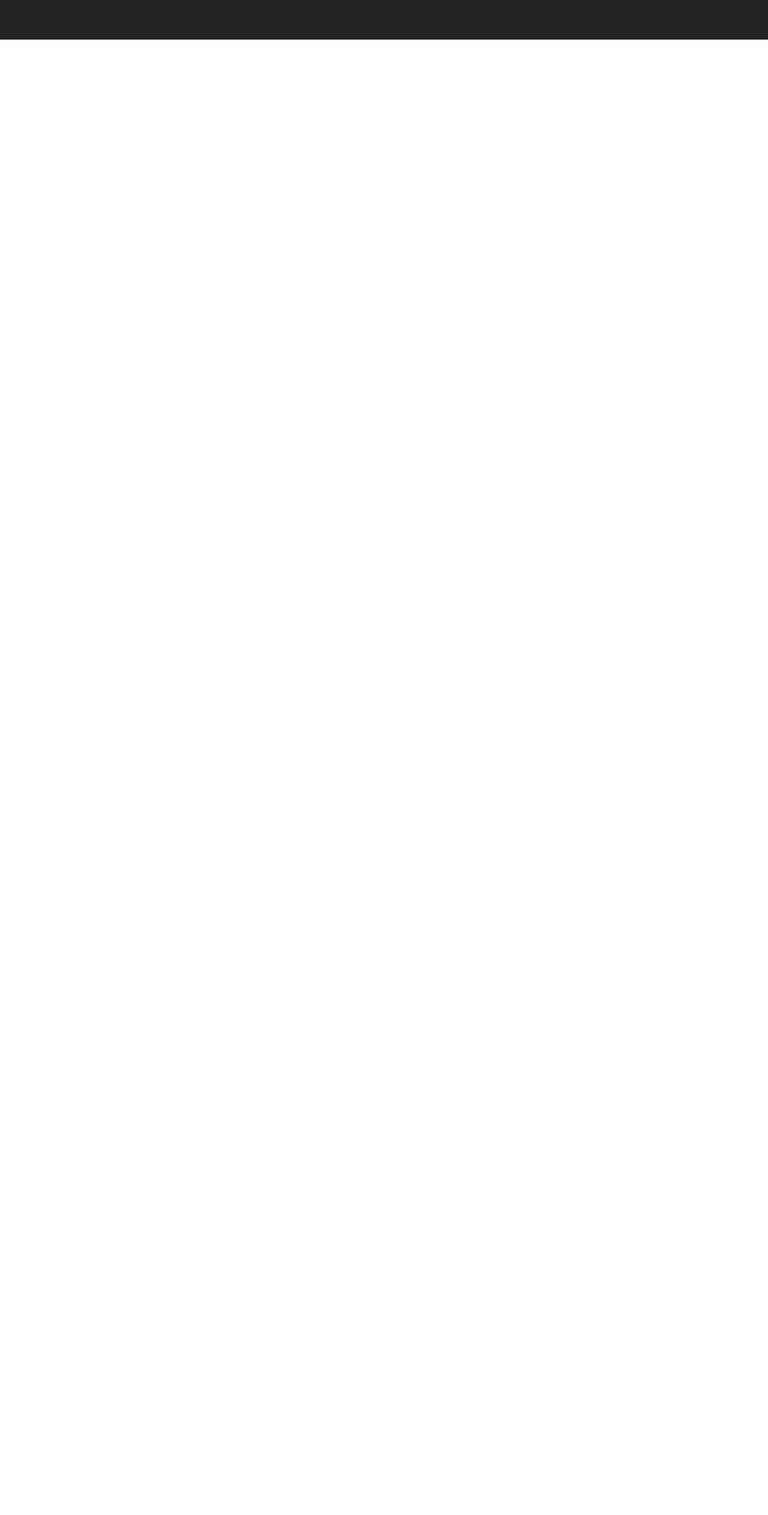
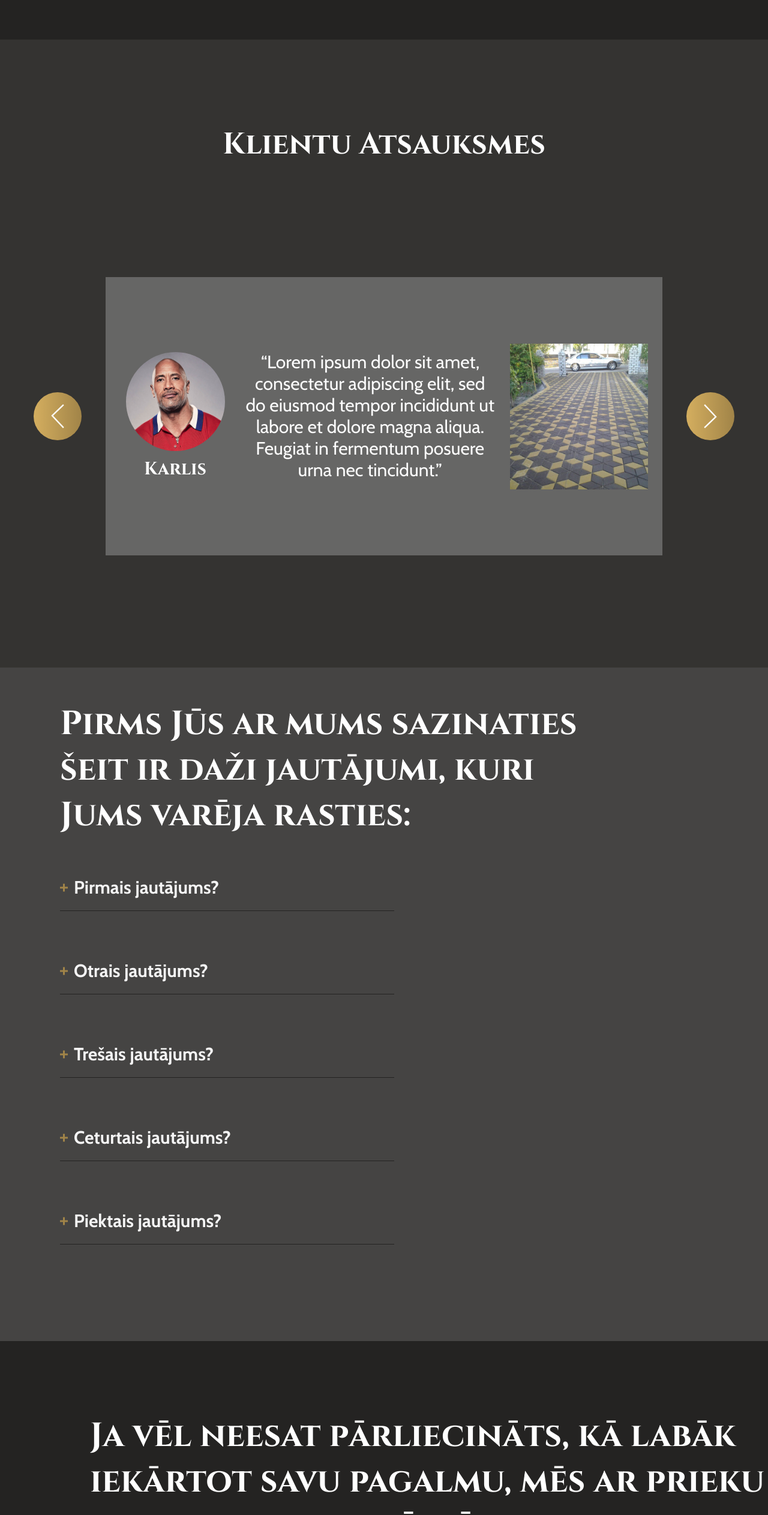
Before and after one commit to Spuldz/OB-Construction, a React (Vite) app: page /ieliksana in a window 1280 px wide. Shown: the part 4787-7313 px from the top of the page at 60% size. Before the commit the page ends 4853 px from the top, so only its background shows below. Built offline with nearby package versions, Linux system fonts and the light colour scheme.

Commit message:
finished inserting page

```diff
--- a/src/components/Footer.tsx
+++ b/src/components/Footer.tsx
@@ -1,56 +1,33 @@
 import styles from '../css/footer.module.css'
-import send from '../assets/send.svg'
+
+import logo from '../assets/logo-small.svg'
 
 export const Footer = () => {
-
     return(
         <div className={styles.main}>
-            <div className={styles.left}>
-                <span className={styles.title}>Padomā<br/> kāds<br/> projekts?</span>
-                <br/>
-                <p>Aizpildiet doto anketu, un mēs ar jums sazināsimies,<br/>
-                     izmantojot jūsu norādīto tālruņa numuru vai epasta adresi,<br/> kad vien tas būs iespējams.
-                </p>
-                <div className={styles.info}>
-                    <span style={{color: "#9A7426"}}>info@obconstruction.lv</span>
-                    <span style={{color: "#F5F5F5"}}>+371 27 767 420</span>
+            <div className={styles.image}></div>
+            <div className={styles.top}>
+                <div>
+                <span>Ja vēl neesat pārliecināts, kā labāk iekārtot savu pagalmu, mēs ar prieku sniegsim jums palīdzību</span>
                 </div>
-                <span className={styles.leftBottomText}>
-                    2023 OBConstruction. Visas tiesības aizsargātas.
-                </span>
             </div>
-            <div className={styles.right}>
-                <div>
-                    <label htmlFor='nameInput'>Vārds</label>
+            <div className={styles.middle}>
+                <div className={styles.middleLeft}>
+                    <div>
+                        <span>Mēs vēlamies būt atpazīstami kā uzņēmums, kas piedāvā izcilus pakalpojumus, palīdzot cilvēkiem
+                        radīt skaistus, funkcionālus un ilgtspējīgus pagalums.</span>
+                    </div>
                     <br/>
-                    <input id='nameInput'className={styles.textInputLarge} placeholder='Vārds'/>
-                </div>
-                <div>
-                    <label htmlFor='emailInput'>Jūsu e-pasta adrese</label>
-                    <br/>
-                    <input id='emailInput' className={styles.textInputLarge} placeholder='Ēpasts'/>
-                </div>
-                <div>
-                    <label htmlFor='textareaInput'>Pastāstiet par savu projektu</label>
-                    <br/>
-                    <textarea className={styles.textarea} id='textareaInput'></textarea>
-                </div>
-                <div className={styles.question}>
-                    <div>
-                        <label>Jautājums 1</label>
-                        <br/>
-                        <input className={styles.textInputSmall}/>
-                    </div>
-                    <div>
-                        <label>Jautājums 2</label>
-                        <br/>
-                        <input className={styles.textInputSmall}/>
+                    <div className={styles.btn}>
+                        <span>Padomā kāds projekts? Sazinamies!</span>
                     </div>
                 </div>
-                <div className={styles.btn}>
-                    <span>Saņemt bezmaksas konsultāciju</span>
-                    <img src={send}/>
+                <div className={styles.middleRight}>
                 </div>
+            </div>
+            <div className={styles.bottom}>
+                <span>(c) 2023  SIA OB Constructions. Visas tiesības aizsargātas.</span>
+                <div></div>
             </div>
         </div>
     )
--- /dev/null
+++ b/src/components/FormFooter.tsx
@@ -0,0 +1,57 @@
+import styles from '../css/formFooter.module.css'
+import send from '../assets/send.svg'
+
+export const FormFooter = () => {
+
+    return(
+        <div className={styles.main}>
+            <div className={styles.left}>
+                <span className={styles.title}>Padomā<br/> kāds<br/> projekts?</span>
+                <br/>
+                <p>Aizpildiet doto anketu, un mēs ar jums sazināsimies,<br/>
+                     izmantojot jūsu norādīto tālruņa numuru vai epasta adresi,<br/> kad vien tas būs iespējams.
+                </p>
+                <div className={styles.info}>
+                    <span style={{color: "#9A7426"}}>info@obconstruction.lv</span>
+                    <span style={{color: "#F5F5F5"}}>+371 27 767 420</span>
+                </div>
+                <span className={styles.leftBottomText}>
+                    2023 OBConstruction. Visas tiesības aizsargātas.
+                </span>
+            </div>
+            <div className={styles.right}>
+                <div>
+                    <label htmlFor='nameInput'>Vārds</label>
+                    <br/>
+                    <input id='nameInput'className={styles.textInputLarge} placeholder='Vārds'/>
+                </div>
+                <div>
+                    <label htmlFor='emailInput'>Jūsu e-pasta adrese</label>
+                    <br/>
+                    <input id='emailInput' className={styles.textInputLarge} placeholder='Ēpasts'/>
+                </div>
+                <div>
+                    <label htmlFor='textareaInput'>Pastāstiet par savu projektu</label>
+                    <br/>
+                    <textarea className={styles.textarea} id='textareaInput'></textarea>
+                </div>
+                <div className={styles.question}>
+                    <div>
+                        <label>Jautājums 1</label>
+                        <br/>
+                        <input className={styles.textInputSmall}/>
+                    </div>
+                    <div>
+                        <label>Jautājums 2</label>
+                        <br/>
+                        <input className={styles.textInputSmall}/>
+                    </div>
+                </div>
+                <div className={styles.btn}>
+                    <span>Saņemt bezmaksas konsultāciju</span>
+                    <img src={send}/>
+                </div>
+            </div>
+        </div>
+    )
+}
--- a/src/components/InfoCard.tsx
+++ b/src/components/InfoCard.tsx
@@ -3,7 +3,13 @@ import arrowLeft from '../assets/arrowLeft.svg'
 import arrowRight from '../assets/arrowRight.svg'
 import karlis from '../assets/karlis.png'
 
-export const InfoCard = () => {
+type Info = {
+    name: string
+    clientPhoto: string
+    examplePhoto: string
+}
+
+export const InfoCard = (props: {info:Info}) => {
 
     return(
         <div className={styles.main}>
@@ -12,14 +18,18 @@ export const InfoCard = () => {
             </div>
             <div className={styles.card}>
                 <div className={styles.cardLeft}>
-                    <div className={styles.client}></div>
-                    <span>Kārlis</span>
+                    <div className={styles.client} style={{
+                        backgroundImage: "URL("+props.info.clientPhoto+")"
+                    }}></div>
+                    <span>{props.info.name}</span>
                 </div>
                 <div className={styles.cardMiddle}>
                     <span>“Lorem ipsum dolor sit amet, consectetur adipiscing elit, sed do eiusmod tempor incididunt ut labore et dolore magna aliqua. Feugiat in fermentum posuere urna nec tincidunt.”</span>
                 </div>
                 <div className={styles.cardRight}>
-                    <div className={styles.examplePhoto}></div>
+                    <div className={styles.examplePhoto} style={{
+                        backgroundImage: "URL("+props.info.examplePhoto+")"
+                    }}></div>
                 </div>
             </div>
             <div className={styles.arrowRight}>
--- a/src/css/footer.module.css
+++ b/src/css/footer.module.css
@@ -1,123 +1,81 @@
+
+
 .main{
     width: 100%;
-    height: 1000px;
+    height: 1009px;
     background-color: #242322;
-    display: flex;
+    box-sizing: border-box;
+    padding-left: 150px;
+    padding-right: 150px;
+    padding-bottom: 20px;
+    position: relative;
+    padding-top: 120px;
 }
 
-
-
-.left{
-    height: 100%;
-    width: 50%;
-    box-sizing: border-box;
-    padding-top: 150px;
-    padding-left: 127px;
-    position: relative;
+.top{
+    width: 100%;
+    height: 33%;
 
 }
 
-.left p{
-    font-style: normal;
-    font-weight: 400;
-    font-size: 21px;
-    line-height: 26px;
-    color: #F5F5F5;
+.top div{
+    width: 1184px;
+    font-family: "Cinzel", sans-serif;
+    font-weight: 700;
+    font-size: 56px;
+    color: white;
+    text-align: left;
 }
 
-.title{
-    font-family: 'Cinzel';
-    font-style: normal;
-    font-weight: 700;
-    font-size: 70px;
-    line-height: 94px;
-    text-transform: uppercase;
-    color: #F5F5F5;
-
-}
-
-.info{
-    display: flex;
-    text-align: left;
-    gap: 32px;
-
-    font-family: 'Roboto';
-    font-style: normal;
-    font-weight: 700;
-    font-size: 20px;
-    line-height: 23px;
-}
-
-.leftBottomText{
-    position: absolute;
-    bottom: 45px;
-    font-family: 'Poppins';
-    font-style: normal;
-    font-weight: 400;
-    font-size: 15px;
-    line-height: 24px;
-    color: #F5F5F5;
-}
-
-.right{
-    height: 100%;
-    width: 50%;
-    box-sizing: border-box;
-    padding-top: 150px;
-    padding-left: 127px;
-    display: flex;
-    flex-direction: column;
-    gap: 30px;
-}
-
-
-.right label{
-    font-family: 'Cabin';
-    font-style: normal;
-    font-weight: 700;
-    font-size: 21px;
-    line-height: 26px;
-    color: #F5F5F5;
-}
-
-.textInputLarge{
-    width: 532px;
-    height: 74px;
-    border-radius: 16px;
-}
-
-.textarea{
-    width: 532px;
-    height: 220px;
-    border-radius: 16px;
-}
-
-.question{
-    width: 532px;
+.middle{
+    width: 100%;
+    height: 33%;
     display: flex;
     justify-content: space-between;
 }
 
-.textInputSmall{
-    width: 250;
-    height: 74px;
-    border-radius: 16px;
+.image{
+    width: 351px;
+    height: 351px;
+    background-position: center;
+    background-size: cover;
+    background-image: url(../assets/logo-small.svg);
+    position: absolute;
+    top: 50%;
+    left: 50%;
+    transform: translate(-10%, -45%);
+    border: none;
+}
+
+.middleLeft div{
+    width: 640px;
+    font-family: 'Cabin', sans-serif;
+    color: white;
+    font-size: 30px;
 }
 
 .btn{
+    width: 418px;
+    height: 74px;
+    border-radius: 100px;
+    background: linear-gradient(90deg, #D4AE5F 0%, #A18448 100%);
+    display: grid;
+    place-items: center;
+}
+
+
+.bottom{
+    width: 100%;
+    height: 34%;
     display: flex;
-    width: 532px;
-    height: 80px;
-    background: linear-gradient(90deg, #D4AE5F 0%, #A18448 100%);
-    box-shadow: 0px 100px 80px rgba(0, 0, 0, 0.07), 0px 41.7776px 33.4221px rgba(0, 0, 0, 0.0503198), 0px 22.3363px 17.869px rgba(0, 0, 0, 0.0417275), 0px 12.5216px 10.0172px rgba(0, 0, 0, 0.035), 0px 6.6501px 5.32008px rgba(0, 0, 0, 0.0282725), 0px 2.76726px 2.21381px rgba(0, 0, 0, 0.0196802);
-    border-radius: 100px;
-    justify-content: center;
-    align-items: center;
-    font-family: 'Cabin';
-    font-style: normal;
-    font-weight: 700;
-    font-size: 21px;
-    line-height: 26px;
+    justify-content: end;
+    flex-direction: column;
+    gap: 30px;
     color: #F5F5F5;
-    gap: 10px;
 }
+
+.bottom div{
+    width: 100%;
+    height: 1px;
+    background-color: white;
+}
--- a/src/css/infoCard.module.css
+++ b/src/css/infoCard.module.css
@@ -71,7 +71,6 @@
     border-radius: 50%;
     background-position: center;
     background-size: cover;
-    background-image: url(../assets/client.png);
 }
 
 .examplePhoto{
@@ -79,5 +78,4 @@
     height: 243px;
     background-position: center;
     background-size: cover;
-    background-image: url(../assets/example.png);
 }
--- a/src/css/inserting.module.css
+++ b/src/css/inserting.module.css
@@ -87,3 +87,63 @@
     padding-left: 280px;
     padding-right: 280px;
 }
+
+.section6{
+    width: 100%;
+    height: 1047px;
+    background-color: #343331;
+}
+
+.section6Top{
+    width: 100%;
+    height: 20%;
+    display: flex;
+    place-items: bottom;
+    align-items: self-end;
+    justify-content: center;
+
+    font-family: 'Cinzel',sans-serif;
+    font-weight: 700;
+    font-size: 50px;
+    color: white;
+}
+
+.section6Bottom{
+    width: 100%;
+    height: 80%;
+    display: grid;
+    place-items: center;
+}
+
+.section7{
+    width: 100%;
+    height: 1123px;
+    background-color: #454443;
+    box-sizing: border-box;
+    padding-left: 100px;
+}
+
+.section7Top{
+    width: 100%;
+    height: 30%;
+    display: flex;
+    place-items: center;
+}
+
+.section7Top div{
+    width: 870px;
+    height: 225px;
+
+    font-family: 'Cinzel',sans-serif;
+    font-weight: 700;
+    font-size: 56px;
+    color: white;
+}
+
+.section7Bottom{
+    width: 100%;
+    height: 70%;
+    display: flex;
+    flex-direction: column;
+    gap: 70px;
+}
--- a/src/pages/Contact.tsx
+++ b/src/pages/Contact.tsx
@@ -1,11 +1,11 @@
-import { Footer } from "../components/Footer"
+import { FormFooter } from "../components/FormFooter"
 import { Header } from "../components/Header"
 
 export const Contact = () => {
     return(
         <div>
             <Header/>
-            <Footer/>
+            <FormFooter/>
         </div>
     )
 }
--- a/src/pages/Inserting.tsx
+++ b/src/pages/Inserting.tsx
@@ -12,6 +12,12 @@ import {constructionTypes} from '../data/constructionTypes'
 import { services } from "../data/services"
 import { TitleParagraph } from "../components/inserting/TitleParagraph"
 import differences from '../data/differences.json'
+import { InfoCard } from "../components/InfoCard"
+
+import client from '../assets/client.png'
+import example from '../assets/example.png'
+import { Question } from "../components/Question"
+import { Footer } from "../components/Footer"
 
 
 type Data = {
@@ -70,9 +76,32 @@ export const Inserting = () => {
                 <span>Mēs esam apņēmības pilni, lai nodrošinātu jums visasugstāko kvalitāti un pārsteidzošu pieredzi</span>
             </div>
             <div className={styles.section6}>
-                <div className={styles.section6Top}></div>
-                <div className={styles.section6Bottom}></div>
+                <div className={styles.section6Top}>
+                    <span>Klientu Atsauksmes</span>
+                </div>
+                <div className={styles.section6Bottom}>
+                    <InfoCard info={{
+                        name: "Karlis",
+                        examplePhoto: example,
+                        clientPhoto: client
+                    }}/>
+                </div>
             </div>
+            <div className={styles.section7}>
+                <div className={styles.section7Top}>
+                    <div>
+                        <span>Pirms Jūs ar mums sazinaties šeit ir daži jautājumi, kuri Jums varēja rasties:</span>
+                    </div>
+                </div>
+                <div className={styles.section7Bottom}>
+                  <Question q="Pirmais jautājums?" a="Atbilde uz jautājumu..."/>
+                  <Question q="Otrais jautājums?" a="Atbilde uz jautājumu..."/>
+                  <Question q="Trešais jautājums?" a="Atbilde uz jautājumu..."/>
+                  <Question q="Ceturtais jautājums?" a="Atbilde uz jautājumu..."/>
+                  <Question q="Piektais jautājums?" a="Atbilde uz jautājumu..."/>
+                </div>
+            </div>
+            <Footer/>
         </>
     )
 }
--- a/src/pages/Landing.tsx
+++ b/src/pages/Landing.tsx
@@ -5,7 +5,10 @@ import styles from '../css/landing.module.css'
 
 import arrowRightSmall from '../assets/arrowRightSmall.svg'
 import { Question } from "../components/Question"
-import { Footer } from "../components/Footer"
+import { FormFooter } from "../components/FormFooter"
+
+import client from '../assets/client.png'
+import example from '../assets/example.png'
 
 export const Landing = () => {
 
@@ -39,7 +42,11 @@ export const Landing = () => {
                     <span>klientu atsauksmes</span>
                  </div>
                  <div className={styles.section3Bottom}>
-                  <InfoCard/>
+                  <InfoCard info={{
+                     name: "Karlis",
+                     examplePhoto: example,
+                     clientPhoto: client
+                  }}/>
                  </div>
             </div>
             <div className={styles.section4}>
@@ -112,7 +119,7 @@ export const Landing = () => {
                   <Question q="Piektais jautājums?" a="Atbilde uz jautājumu..."/>
                  </div>
             </div>
-            <Footer/>
+            <FormFooter/>
         </div>
     )
 }
```
Also changed, not shown: src/css/formFooter.module.css (added, +123 -0 lines).
